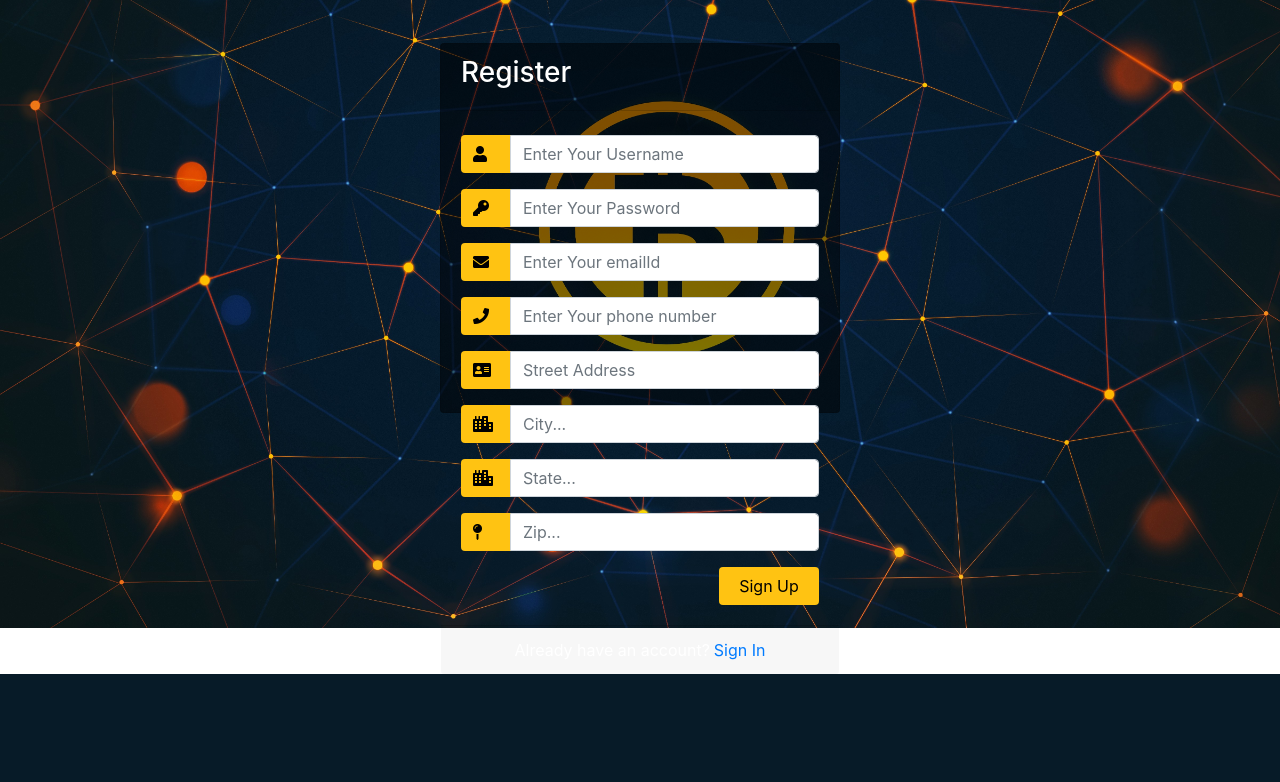
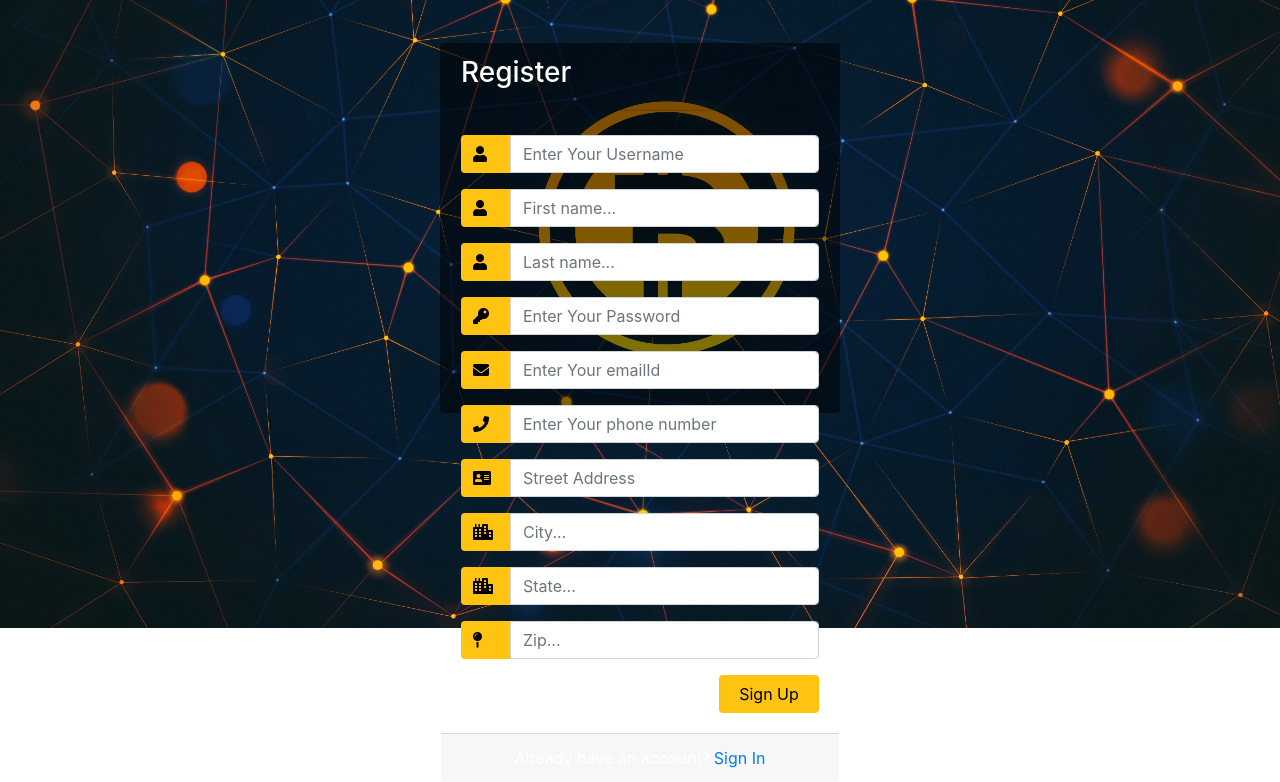
Before and after one commit to jaiswalpuru/BC-TRACKER, a Flask app: page /register in a window 1280 px wide. Shown: the part 172-954 px from the top of the page. Before the commit the page ends 846 px from the top, so only its background shows below. Run offline with Flask 2, Linux system fonts and the light colour scheme; parts of the project's set-up code (start-up, migrations or seed data) failed here and were passed over; some libraries are stand-ins or nearby versions; some web fonts are replaced.

Commit message:
sign up first name, last name and trader update

```diff
--- a/app.py
+++ b/app.py
@@ -140,10 +140,12 @@ def logout():
 def register():
     msg = ''
 
-    if request.method == 'POST' and 'username' in request.form and 'password' in request.form and \
-            'email' in request.form and 'phone' in request.form and 'phone' in request.form and 'staddress' in request.form and \
-            'city' in request.form and 'zip' in request.form and 'state' in request.form:
+    if request.method == 'POST' and 'username' in request.form and 'firstname' in request.form and 'lastname' in request.form and \
+            'password' in request.form and 'email' in request.form and 'phone' in request.form and 'phone' in request.form and \
+            'staddress' in request.form and 'city' in request.form and 'zip' in request.form and 'state' in request.form:
         username = request.form['username']
+        first_name = request.form['firstname']
+        last_name = request.form['lastname']
         password = request.form['password']
         email = request.form['email']
         phone = request.form['phone']
@@ -163,7 +165,8 @@ def register():
         elif not username or not password or not email or not phone:
             msg = 'Please fill out the form !'
         else:
-            cursor.execute('INSERT INTO USERS VALUES (NULL, % s, % s, % s, %s, %s)', (username, password, phone, email, "user",))
+            cursor.execute('INSERT INTO USERS VALUES (NULL, % s, %s, %s, % s, % s, %s, %s)', (username, first_name, last_name,
+                                                                                      password, phone, email, "user",))
             cursor.execute('SELECT ClientId FROM USERS WHERE UserName = %s ', (username,))
             client_id = cursor.fetchone()[0]
             cursor.execute('INSERT INTO ADDRESS VALUES (%s, %s, %s, %s, %s)', (client_id, street_address, city, state, zip))
--- a/queries.sql
+++ b/queries.sql
@@ -2,12 +2,14 @@ CREATE DATABASE IF NOT EXISTS `BITCOIN_TRANSACTION` DEFAULT CHARACTER SET utf8 C
 
 USE BITCOIN_TRANSACTION;
 
+drop table users;
+
 -- Complete
 CREATE TABLE IF NOT EXISTS `USERS` (
 	`ClientId` int(11) NOT NULL AUTO_INCREMENT,
+    `UserName` varchar(100) NOT NULL,
     `FirstName` varchar(100) NOT NULL,
     `LastName` varchar(100) NOT NULL,
-    `UserName` varchar(100) NOT NULL,
     `Password` varchar(100) NOT NULL,
 	`Phone` varchar(100) NOT NULL,
 	`Email` varchar(100) NOT NULL,
@@ -81,7 +83,7 @@ SELECT * FROM Address;
 Select * FROM Transaction;
 
 
--- INSERT INTO `USERS` (`UserName`,`Password`,`Phone`, `Email`, `Type`) VALUES ('Admin', '@dm1n', '4699272570','iamadmin@gmail.com', 'admin');
+INSERT INTO `USERS` (`UserName`,`Password`,`Phone`, `Email`, `Type`) VALUES ('Admin', '@dm1n', '4699272570','iamadmin@gmail.com', 'admin');
 
 -- INSERT INTO `USERS` (`UserName`,`Password`,`Phone`, `Email`, `Type`) VALUES ('Trader_two', 'trader@2', '4699252577','iamtradertwo@gmail.com', 'trader');
 
--- a/templates/register.html
+++ b/templates/register.html
@@ -29,6 +29,18 @@
                                 <span class="input-group-text"><i class="fas fa-user"></i></span>
 						    </div>
                             <input id="username" name="username" type="text" placeholder="Enter Your Username" class="form-control"/>
+					    </div>
+						<div class="input-group form-group">
+						    <div class="input-group-prepend">
+                                <span class="input-group-text"><i class="fas fa-user"></i></span>
+						    </div>
+                            <input id="firstname" name="firstname" type="text" placeholder="First name..." class="form-control"/>
+					    </div>
+						<div class="input-group form-group">
+						    <div class="input-group-prepend">
+                                <span class="input-group-text"><i class="fas fa-user"></i></span>
+						    </div>
+                            <input id="lastname" name="lastname" type="text" placeholder="Last name..." class="form-control"/>
 					    </div>
 					    <div class="input-group form-group">
 						    <div class="input-group-prepend">
```
